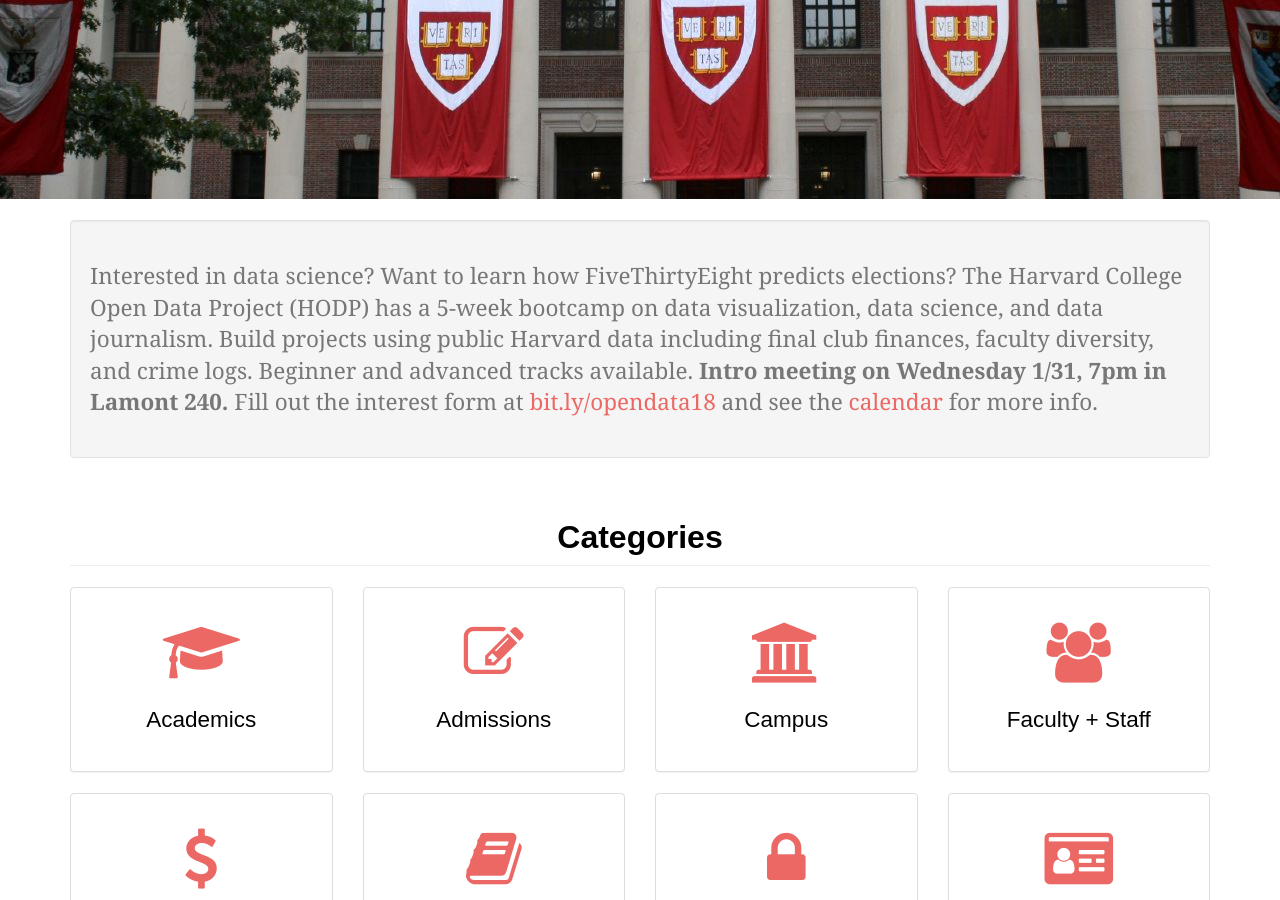
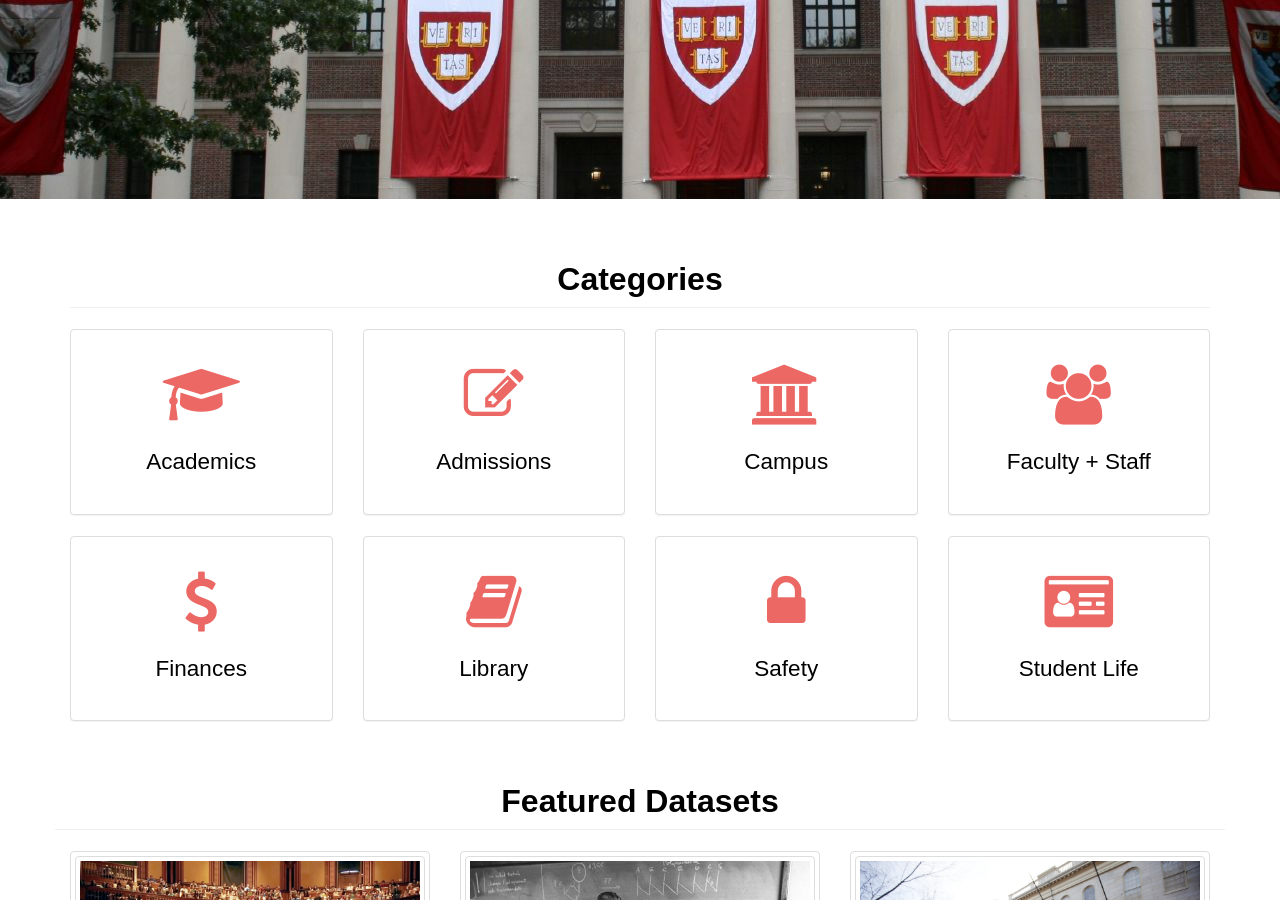
Before and after one commit to Eandalf7h/HarvardOpenData, a Jekyll site: the page built from index.html, in a window 1280 px wide and 900 px high, scrolled down 362 px. Built offline with Jekyll 4.4.1, drawn with Linux system fonts in a browser that asks for light colours; nearby versions of some CDN libraries; some web fonts are replaced.

Commit message:
removed comp message

```diff
--- a/index.html
+++ b/index.html
@@ -29,8 +29,11 @@
 </div>
 
 <br/>
-<div class="container"><div class="well"><p class="lead">Interested in data science? Want to learn how FiveThirtyEight predicts elections? The Harvard College Open Data Project (HODP) has a 5-week bootcamp on data visualization, data science, and data journalism. Build projects using public Harvard data including final club finances, faculty diversity, and crime logs. Beginner and advanced tracks available. <b>Intro meeting on Wednesday 1/31, 7pm in Lamont 240.</b> Fill out the interest form at <a href="http://bit.ly/opendata18">bit.ly/opendata18</a> and see the <a href="/calendar/">calendar</a> for more info.</p>
-</div></div>
+
+<!-- <div class="container">
+    <div class="well"><p class="lead">Interested in data science? Want to learn how FiveThirtyEight predicts elections? The Harvard College Open Data Project (HODP) has a 5-week bootcamp on data visualization, data science, and data journalism. Build projects using public Harvard data including final club finances, faculty diversity, and crime logs. Beginner and advanced tracks available. <b>Intro meeting on Wednesday 1/31, 7pm in Lamont 240.</b> Fill out the interest form at <a href="http://bit.ly/opendata18">bit.ly/opendata18</a> and see the <a href="/calendar/">calendar</a> for more info.</p>
+    </div>
+</div> -->
 
 <div class="container">
   <h2 class="page-header text-centered">Categories</h2>
```
Also changed, not shown: Gemfile.lock.
